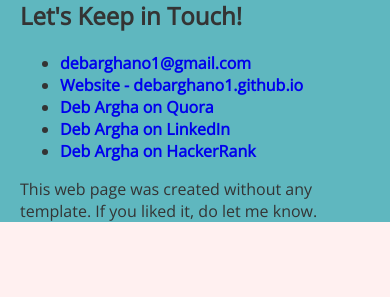
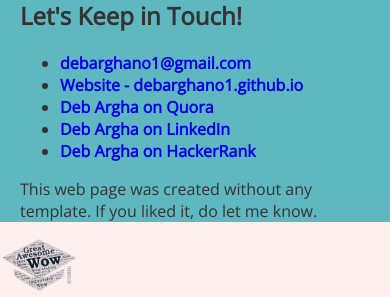
Before and after one commit to debarghano1/debarghano1.github.io, a PHP site: page /resume-mech-design.html in a window 390 px wide. Shown: the part 5206-5503 px from the top of the page. Before the commit the page ends 5428 px from the top, so only its background shows below. Run offline with PHP 8.4, Linux system fonts and the light colour scheme.

Commit message:
Update resume-styles.css

```diff
--- a/css/resume-styles.css
+++ b/css/resume-styles.css
@@ -42,7 +42,7 @@
 @media only screen and (max-width: 450px){
 	#swag{
 		/*hiding the wow swag icon in case of small screens*/
-		display: none;
+		position: static;
 	}
 }
 
```
